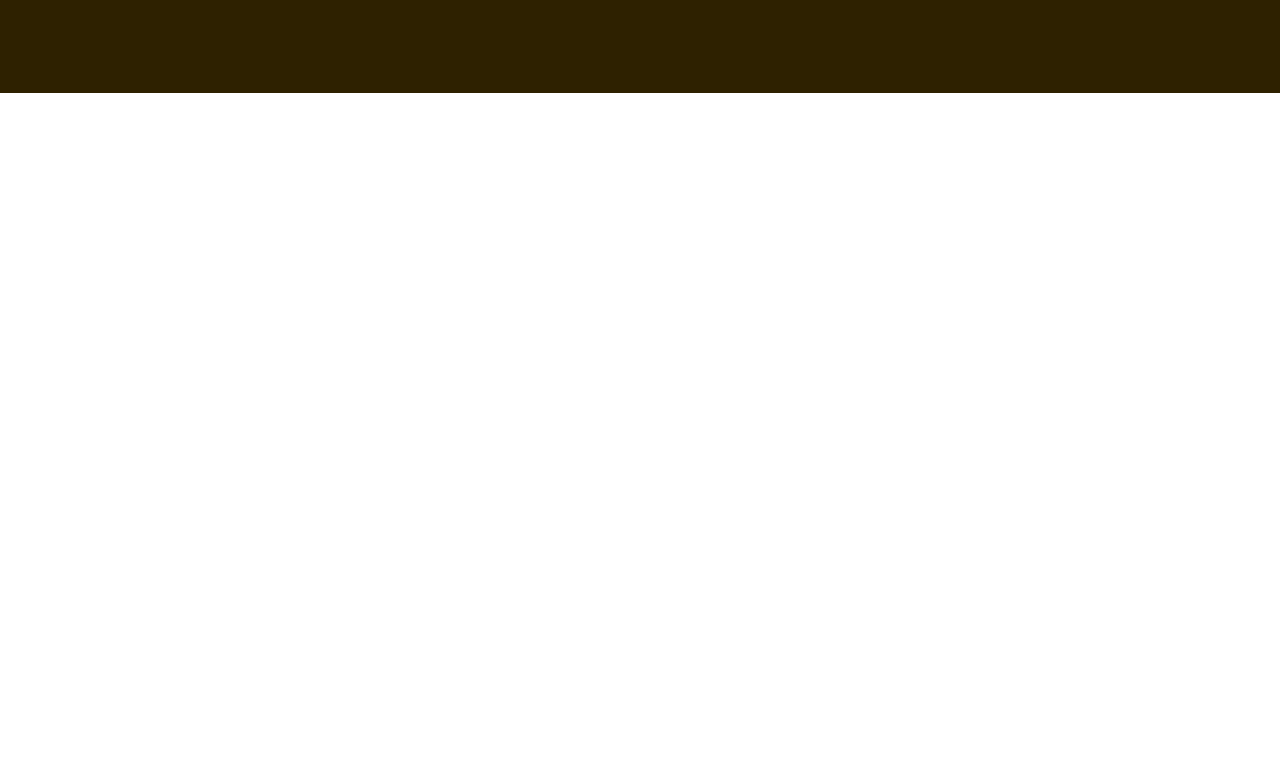
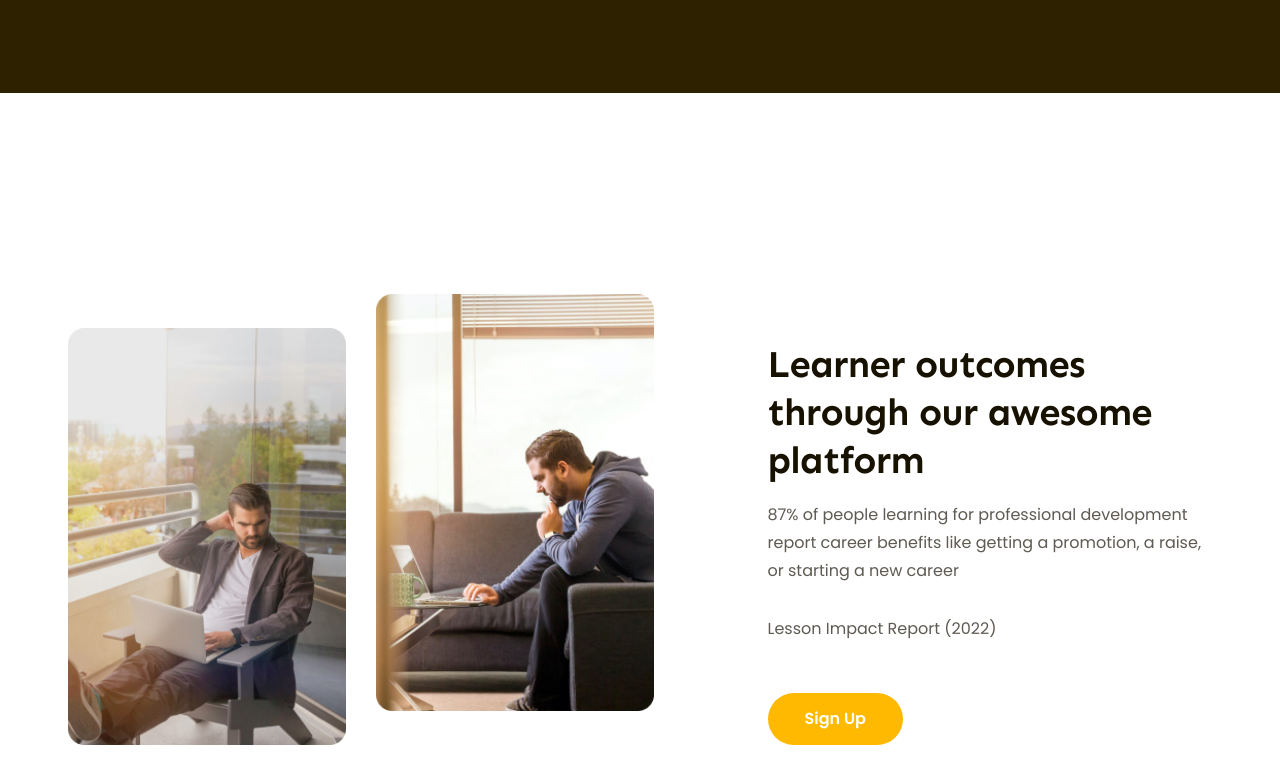
Before and after one commit to lvta-dev/project-02, a plain HTML site: page index.html in a window 1280 px wide. Shown: the part 2138-2921 px from the top of the page. Drawn offline with Linux system fonts and the light colour scheme.

Commit message:
Build Stats section

```diff
--- a/assets/css/style.css
+++ b/assets/css/style.css
@@ -436,6 +436,7 @@ a {
 /* ====== REVIEW ======= */
 .review-section {
     background: #2e2100;
+    margin-bottom: 200px;
 }
 .review-section .content {
     display: flex;
@@ -503,3 +504,61 @@ a {
     line-height: 1.54;
     color: #ffffff;
 }
+
+/* ========= STATS ======== */
+.stats .content {
+    display: flex;
+}
+
+.stats .image-column {
+    display: flex;
+    padding-top: 35px;
+    width: 570px;
+}
+
+.stats .image-column img:last-child {
+    position: relative;
+    top: -34px;
+    left: 30px;
+}
+
+.stats .text-column {
+    padding-top: 48px;
+    margin-left: 160px;
+}
+
+.stats .text-column .title {
+    margin-bottom: 16px;
+    font-family: "Sen";
+    font-weight: 700;
+    font-size: 3.8rem;
+    line-height: 1.26;
+    letter-spacing: -0.02em;
+    color: #171100;
+}
+
+.stats .text-column .desc {
+    font-weight: 400;
+    font-size: 1.6rem;
+    line-height: 1.75;
+    color: #5f5b53;
+}
+
+.stats .text-column p:first-of-type {
+    margin-bottom: 30px;
+}
+
+.stats .text-column p:last-of-type {
+    margin-bottom: 50px;
+}
+
+.stats .sign-up-btn {
+    display: inline-block;
+    padding: 12px 37px;
+    font-weight: 600;
+    font-size: 1.6rem;
+    line-height: 1.75;
+    color: #fff;
+    background: #ffb900;
+    border-radius: 26px;
+}
--- a/index.html
+++ b/index.html
@@ -270,6 +270,28 @@
                     </div>
                 </div>
             </section>
+
+            <!-- STATS -->
+            <div class="stats">
+                <div class="content">
+                    <div class="image-column">
+                        <img src="./assets/img/stats-img-1.jpg" alt="" />
+                        <img src="./assets/img/stats-img-2.jpg" alt="" />
+                    </div>
+                    <div class="text-column">
+                        <h2 class="title">
+                            Learner outcomes through our awesome platform
+                        </h2>
+                        <p class="desc">
+                            87% of people learning for professional development
+                            report career benefits like getting a promotion, a
+                            raise, or starting a new career
+                        </p>
+                        <p class="desc">Lesson Impact Report (2022)</p>
+                        <a href="" class="sign-up-btn">Sign Up</a>
+                    </div>
+                </div>
+            </div>
         </main>
     </body>
 </html>
```
Also changed, not shown: assets/img/stats-img-1.jpg (added), assets/img/stats-img-2.jpg (added).
